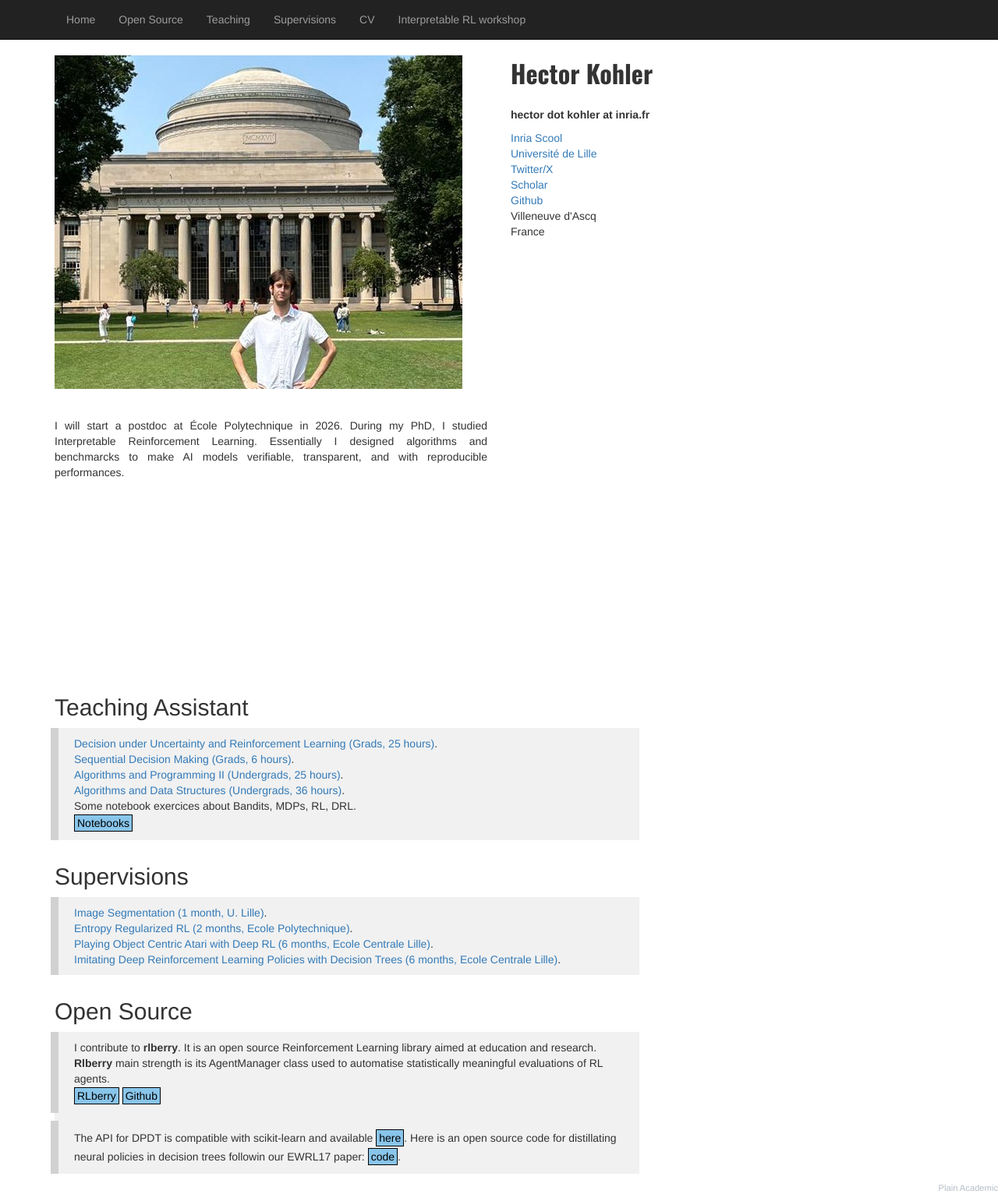
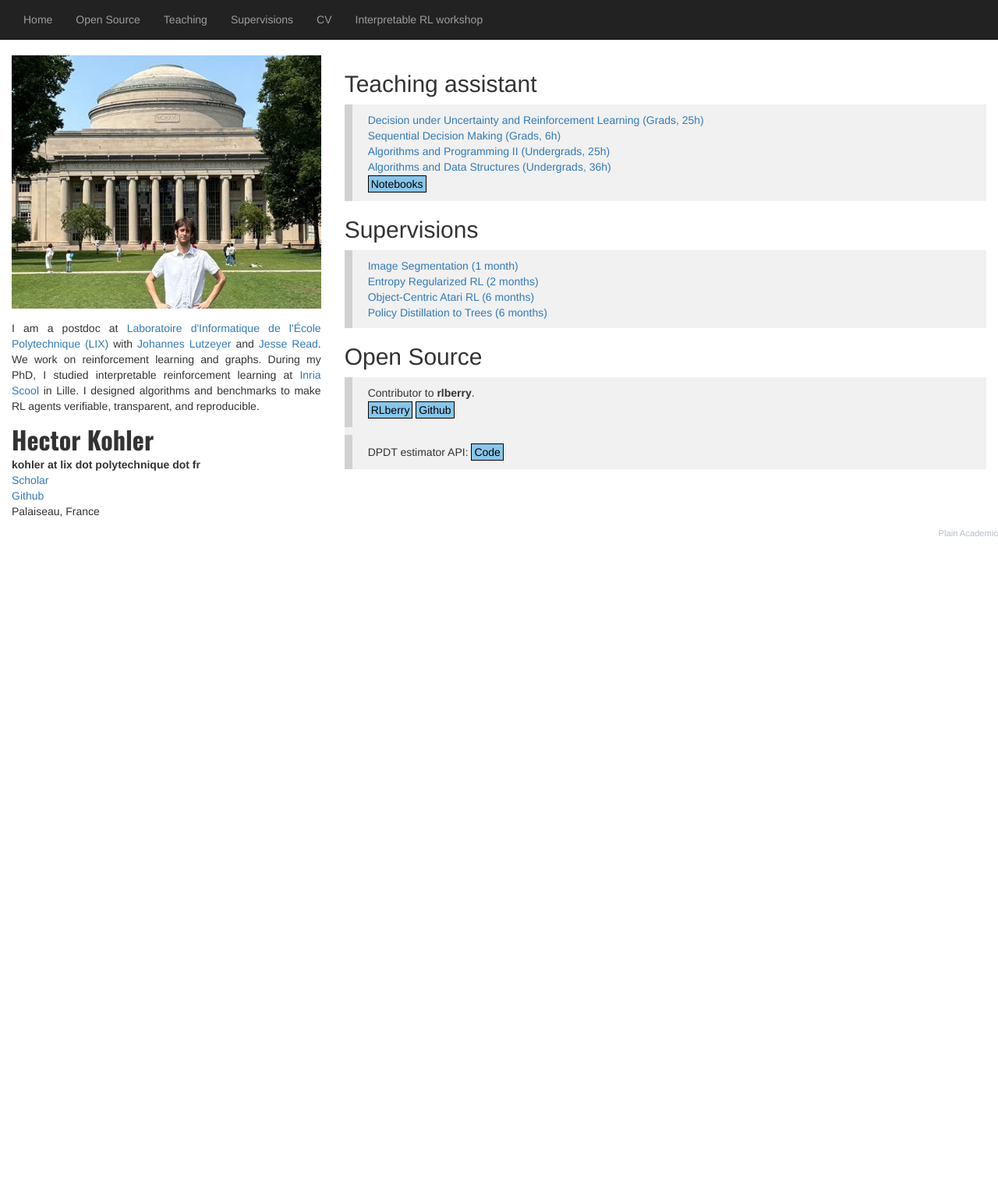
Before and after one commit to KohlerHECTOR/homepage, a plain HTML site: page index.html in a window 1280 px wide. Shown: the whole page at 78% size. After the commit the page ends 800 px from the top, so only its background shows below. Drawn offline with nearby package versions, Linux system fonts and the light colour scheme.

Commit message:
fixed index

```diff
--- a/index.html
+++ b/index.html
@@ -1,9 +1,17 @@
 <!DOCTYPE html>
-<!--
-    Plain-Academic by Vasilios Mavroudis
-    Released under the Simplified BSD License/FreeBSD (2-clause) License.
-    https://github.com/mavroudisv/plain-academic
--->
+<html lang="en">
+<head>
+  <title>Hector Kohler</title>
+  <meta charset="utf-8">
+  <meta name="viewport" content="width=device-width, initial-scale=1">
+
+  <!-- Bootstrap 3 -->
+  <link rel="stylesheet" href="https://maxcdn.bootstrapcdn.com/bootstrap/3.3.6/css/bootstrap.min.css">
+  <script src="https://ajax.googleapis.com/ajax/libs/jquery/1.12.0/jquery.min.js"></script>
+  <script src="https://maxcdn.bootstrapcdn.com/bootstrap/3.3.6/js/bootstrap.min.js"></script>
+
+  <link href="https://fonts.googleapis.com/css?family=Oswald:700" rel="stylesheet">
+
   <style>
     a.buttan:link, a.buttan:visited{
       color: black;
@@ -13,64 +21,57 @@
       text-decoration: none;
       display: inline-block;
       border: 1px solid black;
-      position:relative;
+      position: relative;
     }
+
     a.free:link, a.free:visited, .free {
       background-color: #89C5EA;
     }
 
     ul.vert {
-    border-left: 0px solid red;
       background-color: #f1f1f1;
       list-style-type: none;
+      padding-left: 0;
     }
-ul.vert >li {
+
+    ul.vert > li {
       border-left: 10px solid #d1d1d1;
-    background-color: #f1f1f1;
-    list-style-type: none;
       padding: 10px 20px;
       margin-bottom: 10px;
-    margin-left: -45px;
     }
+
     a.buttan:after{
       padding: 5px;
-    display:none;
+      display: none;
       position: absolute;
-    text-align: center;
-    color: #111111;
-    top:-30px;
-    right:30px;
-    width:200px;
+      color: #111;
+      top: -30px;
+      right: 30px;
+      width: 200px;
       background-color: #fef4c5;
       border: 1px solid #d4b943;
-    -moz-border-radius: 2px;
-    -webkit-border-radius: 2px;
-    -ms-border-radius: 2px;
       border-radius: 2px;
       z-index: 98;
     }
+
     a.buttan:hover:after{
       display: block;
     }
+
+    img {
+      max-width: 100%;
+      height: auto;
+    }
   </style>
-<html lang="en">
-<head>
-  <title>Hector Kohler</title>
-  <meta charset="utf-8">
-  <meta name="viewport" content="width=device-width, initial-scale=1">
-  <link rel="stylesheet" href="https://maxcdn.bootstrapcdn.com/bootstrap/3.3.6/css/bootstrap.min.css">
-  <script src="https://ajax.googleapis.com/ajax/libs/jquery/1.12.0/jquery.min.js"></script>
-  <script src="https://maxcdn.bootstrapcdn.com/bootstrap/3.3.6/js/bootstrap.min.js"></script>
-  <link href='https://fonts.googleapis.com/css?family=Oswald:700' rel='stylesheet' type='text/css'>
 </head>
+
 <body>
 
-
 <!-- Navigation -->
-	<nav class="navbar navbar-inverse navbar-static-top" role="navigation">
-	  <div class="container">
+<nav class="navbar navbar-inverse navbar-static-top">
+  <div class="container-fluid">
     <div class="navbar-header">
-		  <button type="button" class="navbar-toggle collapsed" data-toggle="collapse" data-target="#bs-example-navbar-collapse-1">
+      <button type="button" class="navbar-toggle collapsed" data-toggle="collapse" data-target="#navbar">
         <span class="sr-only">Toggle navigation</span>
         <span class="icon-bar"></span>
         <span class="icon-bar"></span>
@@ -78,104 +79,107 @@ a.buttan:hover:after{
       </button>
     </div>
 
-		<!-- Collect the nav links, forms, and other content for toggling -->
-		<div class="collapse navbar-collapse" id="bs-example-navbar-collapse-1">
+    <div class="collapse navbar-collapse" id="navbar">
       <ul class="nav navbar-nav">
         <li><a href="index.html">Home</a></li>
         <li><a href="#opensource">Open Source</a></li>
         <li><a href="#teaching">Teaching</a></li>
         <li><a href="#supervision">Supervisions</a></li>
         <li><a href="cv/main.pdf">CV</a></li>
-          <li><a href="https://sites.google.com/view/interppol-workshop/home?authuser=0">Interpretable RL workshop</a></li>
-          <!-- <li><a href="Kohler_Hector_Cristal.pdf">Cristal Elections</a></li> -->
+        <li><a href="https://sites.google.com/view/interppol-workshop/home">Interpretable RL workshop</a></li>
       </ul>
     </div>
   </div>
 </nav>
 
 <!-- Page Content -->
-    <div class="container">
-
+<div class="container-fluid">
   <div class="row">
 
-            <!-- Entries Column -->
-            <div class="col-md-6" style="height: 100vh;">
+    <!-- LEFT COLUMN -->
+    <div class="col-md-4 col-sm-12">
+      <img src="mit_pic_2.jpeg" class="img-responsive" alt="Photo">
 
-                <!-- Main Image -->
-                <img class="img-responsive" src="mit_pic_2.jpeg" alt=""><br>
+      <div style="margin-top:15px; text-align:justify;">
+        <p>
+          I am a postdoc at <a href="https://www.lix.polytechnique.fr/">Laboratoire d'Informatique de l'École Polytechnique (LIX)</a> with <a href="https://johanneslutzeyer.com/">Johannes Lutzeyer</a> and <a href="https://jmread.github.io/">Jesse Read</a>.
+          We work on reinforcement learning and graphs.
+          During my PhD, I studied interpretable reinforcement learning at <a href="https://team.inria.fr/scool/">Inria Scool</a> in Lille.
+          I designed algorithms and benchmarks to make RL agents verifiable,
+          transparent, and reproducible.
+        </p>
+      </div>
 
-                <div style="margin-top:3%; text-align:justify;">
-					<p>I will start a postdoc at École Polytechnique in 2026. During my PhD, I studied Interpretable Reinforcement Learning. Essentially I designed algorithms and benchmarcks to make AI models verifiable, transparent, and with reproducible performances.</p>
+      <div style="font-family: 'Oswald', sans-serif; font-size: 32px;">
+        <b>Hector Kohler</b>
+      </div>
+
+      <p>
+        <b>kohler at lix dot polytechnique dot fr</b><br>
+        <a href="https://scholar.google.com/">Scholar</a><br>
+        <a href="https://github.com/KohlerHECTOR/">Github</a><br>
+        Palaiseau, France
+      </p>
+    </div>
+
+    <!-- RIGHT COLUMN -->
+    <div class="col-md-8 col-sm-12">
+
+      <!-- Teaching -->
+      <h2 id="teaching">Teaching assistant</h2>
+      <ul class="vert">
+        <li>
+          <a href="https://www.univ-lille.fr/formations/fr-00002039">
+            Decision under Uncertainty and Reinforcement Learning (Grads, 25h)
+          </a><br>
+          <a href="https://debabrota-basu.github.io/course_bandit_rl.html">
+            Sequential Decision Making (Grads, 6h)
+          </a><br>
+          <a href="https://paperman.name/page/enseignement/2022/AP2/">
+            Algorithms and Programming II (Undergrads, 25h)
+          </a><br>
+          <a href="https://paperman.name/page/enseignement/2022/AP2/">
+            Algorithms and Data Structures (Undergrads, 36h)
+          </a><br>
+          <a class="buttan free" href="https://github.com/KohlerHECTOR/teachings">
+            Notebooks
+          </a>
+        </li>
+      </ul>
+
+      <!-- Supervisions -->
+      <h2 id="supervision">Supervisions</h2>
+      <ul class="vert">
+        <li>
+          <a href="supervisions/image_segmentation.pdf">Image Segmentation (1 month)</a><br>
+          <a href="supervisions/entropy_rl.pdf">Entropy Regularized RL (2 months)</a><br>
+          <a href="supervisions/oc_atari.pdf">Object-Centric Atari RL (6 months)</a><br>
+          <a href="supervisions/viper.pdf">Policy Distillation to Trees (6 months)</a>
+        </li>
+      </ul>
+
+      <!-- Open Source -->
+      <h2 id="opensource">Open Source</h2>
+      <ul class="vert">
+        <li>
+          Contributor to <strong>rlberry</strong>.<br>
+          <a class="buttan free" href="https://rlberry-py.github.io/rlberry/">RLberry</a>
+          <a class="buttan free" href="https://github.com/KohlerHECTOR/">Github</a>
+        </li>
+        <li>
+          DPDT estimator API:
+          <a class="buttan free" href="https://github.com/KohlerHECTOR/DPDTreeEstimator">Code</a>
+        </li>
+      </ul>
+
+    </div>
   </div>
 </div>
 
-            <!-- Contact Info on the Sidebar -->
-            <div class="col-md-4">
-                <div style="font-family: 'Oswald', sans-serif; font-size: 32px;"><b>Hector Kohler</b></div><br>
-                <p><b>hector dot kohler at inria.fr</b><br>
-                <p><a href = "https://team.inria.fr/scool/">Inria Scool</a><br>
-                <a href = "https://www.cristal.univ-lille.fr/?rubrique9">Université de Lille</a><br>
-                <a href = "https://twitter.com/kohler_hector">Twitter/X</a><br>
-                <a href="https://scholar.google.com/citations?user=aSO7bZ0AAAAJ&hl=en">Scholar</a><br>
-                <a href="https://github.com/KohlerHECTOR/">Github</a></br>
-                Villeneuve d'Ascq<br>
-                France<br>
-                </p>
-            </div>
-
-
-            <!-- Teaching -->
-            <div class="col-md-8">
-      	    <!-- Old: <div class="col-md-8" style="height: 120vh;"> -->
-      		  <h2 id="teaching">Teaching Assistant</h2>
-              <ul class="vert">
-              <li>
-                <a href = "https://www.univ-lille.fr/formations/fr-00002039">Decision under Uncertainty and Reinforcement Learning (Grads, 25 hours)</a>.<br>
-                <a href = "https://debabrota-basu.github.io/course_bandit_rl.html">Sequential Decision Making (Grads, 6 hours)</a>.<br>
-                <a href = "https://paperman.name/page/enseignement/2022/AP2/">Algorithms and Programming II (Undergrads, 25 hours)</a>.<br>
-                <a href = "https://paperman.name/page/enseignement/2022/AP2/">Algorithms and Data Structures (Undergrads, 36 hours)</a>.<br>
-                Some notebook exercices about Bandits, MDPs, RL, DRL.<br>
-            		<a class="buttan free" href="https://github.com/KohlerHECTOR/teachings">Notebooks</a><br>
-		          </li>
-              </ul>
-            </div>
-            <!-- TSupervisions -->
-            <div class="col-md-8">
-      	    <!-- Old: <div class="col-md-8" style="height: 120vh;"> -->
-      		  <h2 id="supervision">Supervisions</h2>
-              <ul class="vert">
-              <li>
-                <a href = "supervisions/image_segmentation.pdf">Image Segmentation (1 month, U. Lille)</a>.<br>
-                <a href = "supervisions/entropy_rl.pdf">Entropy Regularized RL (2 months, Ecole Polytechnique)</a>.<br>
-                <a href = "supervisions/oc_atari.pdf">Playing Object Centric Atari with Deep RL (6 months, Ecole Centrale Lille)</a>.<br>
-                <a href = "supervisions/viper.pdf">Imitating Deep Reinforcement Learning Policies with Decision Trees (6 months, Ecole Centrale Lille)</a>.<br>
-		          </li>
-              </ul>
-            </div>
-            <!-- Open Source -->
-            <div class="col-md-8">
-      	    <!-- Old: <div class="col-md-8" style="height: 120vh;"> -->
-      		  <h2 id="opensource">Open Source</h2>
-              <ul class="vert">
-              <li>
-                I contribute to <strong>rlberry</strong>. It is an open source Reinforcement Learning library aimed at education and research. <strong>Rlberry</strong> main strength is its AgentManager class used to automatise statistically meaningful evaluations of RL agents.<br>
-            		<a class="buttan free" href="https://rlberry-py.github.io/rlberry/">RLberry</a>
-                <a class="buttan free" href="https://github.com/KohlerHECTOR/">Github</a>
-
-		          </li>
-              <li>
-                The API for DPDT is compatible with scikit-learn and available <a class="buttan free" href="https://github.com/KohlerHECTOR/DPDTreeEstimator">here</a>.
-                Here is an open source code for distillating neural policies in decision trees followin our EWRL17 paper: <a class="buttan free" href="https://github.com/KohlerHECTOR/interpreter-py">code</a>.
-		          </li>
-              </ul>
-            </div>
-        </div>
-    </div>
-    <!-- /.container -->
-
-    <!-- Other people may like it too! -->
-    <a style="color:#b5bec9;font-size:0.8em; float:right;" href="https://github.com/mavroudisv/plain-academic">Plain Academic</a>
+<a style="color:#b5bec9;font-size:0.8em; float:right;"
+   href="https://github.com/mavroudisv/plain-academic">
+  Plain Academic
+</a>
 
 </body>
-
 </html>
```
Lines whose indentation alone changed are shown as unchanged.
